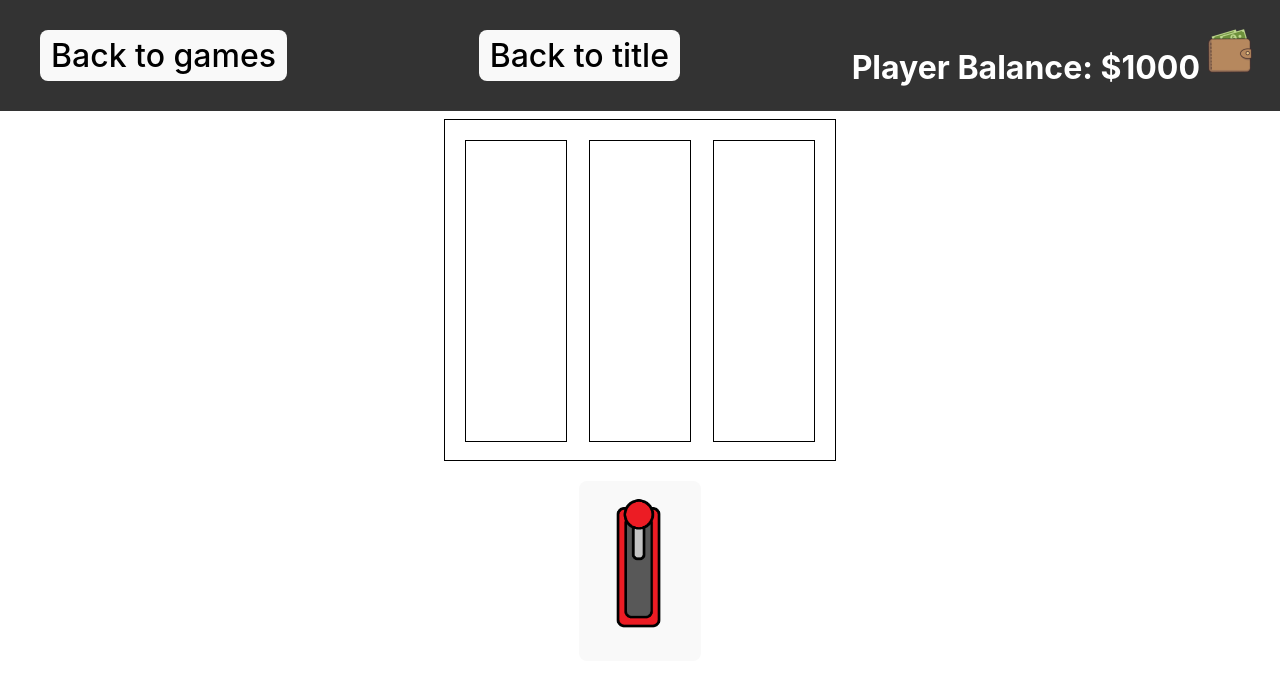
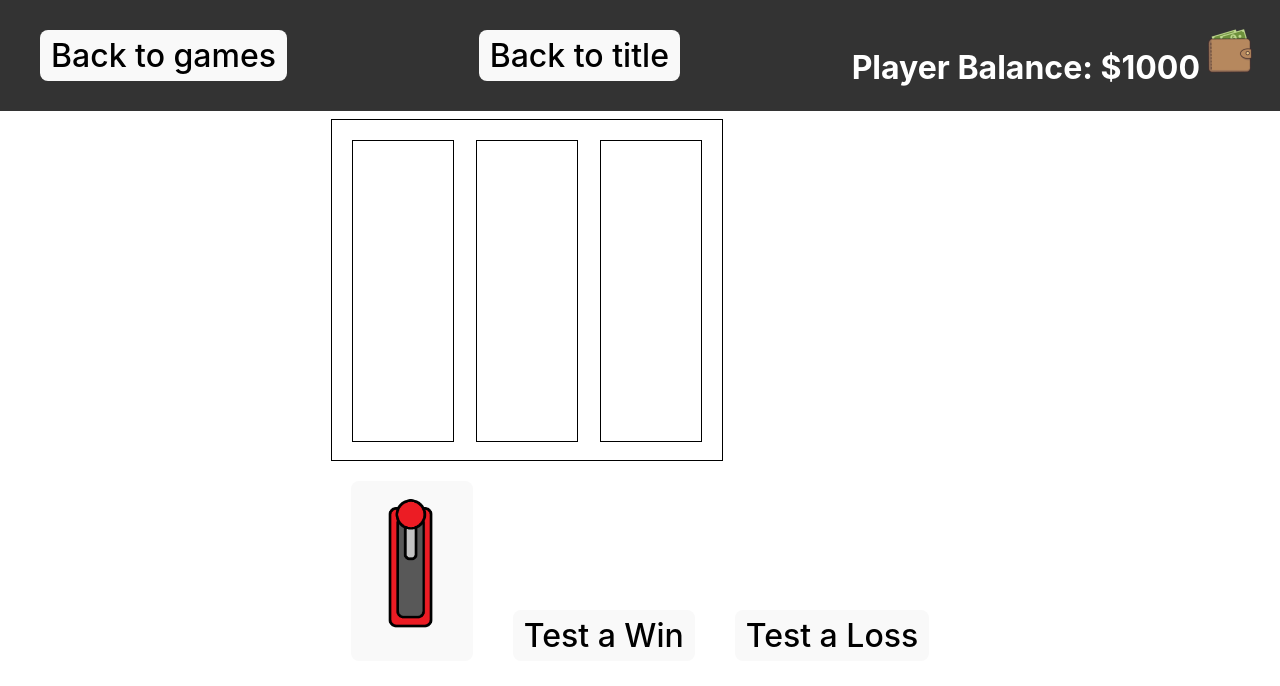
Before and after one commit to ThomasClifton/CasinoSim, a React (Vite) app: page /slots in a window 1280 px wide. Shown: the top 686 px of the page. Built offline with nearby package versions, Linux system fonts and the light colour scheme.

Commit message:
Zustand now handles balance store

```diff
--- a/package.json
+++ b/package.json
@@ -13,7 +13,8 @@
     "@types/react-router-dom": "^5.3.3",
     "react": "^18.2.0",
     "react-dom": "^18.2.0",
-    "react-router-dom": "^6.22.0"
+    "react-router-dom": "^6.22.0",
+    "zustand": "^4.5.2"
   },
   "devDependencies": {
     "@types/react": "^18.2.55",
--- a/src/App.tsx
+++ b/src/App.tsx
@@ -1,4 +1,3 @@
-import { useState } from 'react'
 import { BrowserRouter as Router, Routes, Route } from 'react-router-dom';
 import './styles/main.css'
 import Slots from './containers/SlotsGameContainer';
@@ -6,15 +5,16 @@ import Blackjack from './containers/BlackjackGameContainer';
 import Header from './components/header';
 import Home from './containers/HomeContainer';
 import Casino from './containers/CasinoContainer';
+import { useBalanceStore } from './store/store';
 //import './App.css';
 
 function App() {
-  const [playerBalance, setPlayerBalance] = useState(1000)
+  const balance = useBalanceStore((state) => state.balance);
 
   return (
     <Router>
             <div>
-                <Header balance={playerBalance} />
+                <Header balance={balance} />
 
                 <Routes>
                     <Route path="/" element={<Home />} />
--- a/src/containers/SlotsGameContainer.tsx
+++ b/src/containers/SlotsGameContainer.tsx
@@ -1,5 +1,6 @@
 import React, { useState } from "react";
 import "/src/styles/_slots.css";
+import { useBalanceStore } from "../store/store";
 
 const slotsItems = ['melon', 'heart', 'cherry', 'clover', 'bell', 'bar', 'seven'];
 const slotsImages: {[key:string]: string} = {
@@ -42,6 +43,8 @@ const Slots = () => {
             <button id="slotsHandle" onClick={handleSpinClick}>
                 <img src="./src/assets/Slots/slotshandle.png" height="150px"/>
             </button>
+            <button id="testWin" onClick={useBalanceStore((state) => state.addMoney)}>Test a Win</button>
+            <button id="testLoss" onClick={useBalanceStore((state) => state.loseMoney)}>Test a Loss</button>
         </>
 
     );
--- /dev/null
+++ b/src/store/store.ts
@@ -0,0 +1,17 @@
+import { create } from 'zustand';
+
+type BalanceStore = {
+    balance: number;
+    addMoney: () => void;
+    loseMoney: () => void;
+};
+
+export const useBalanceStore = create<BalanceStore>((set) => ({
+    balance: 1000,
+    addMoney: () => {
+        set((state) => ({balance: state.balance + 100}));
+    },
+    loseMoney: () => {
+        set((state) => ({balance: state.balance - 100}))
+    }
+}));
```
Also changed, not shown: 1 other file (tests, documents, lock files or other folders).
